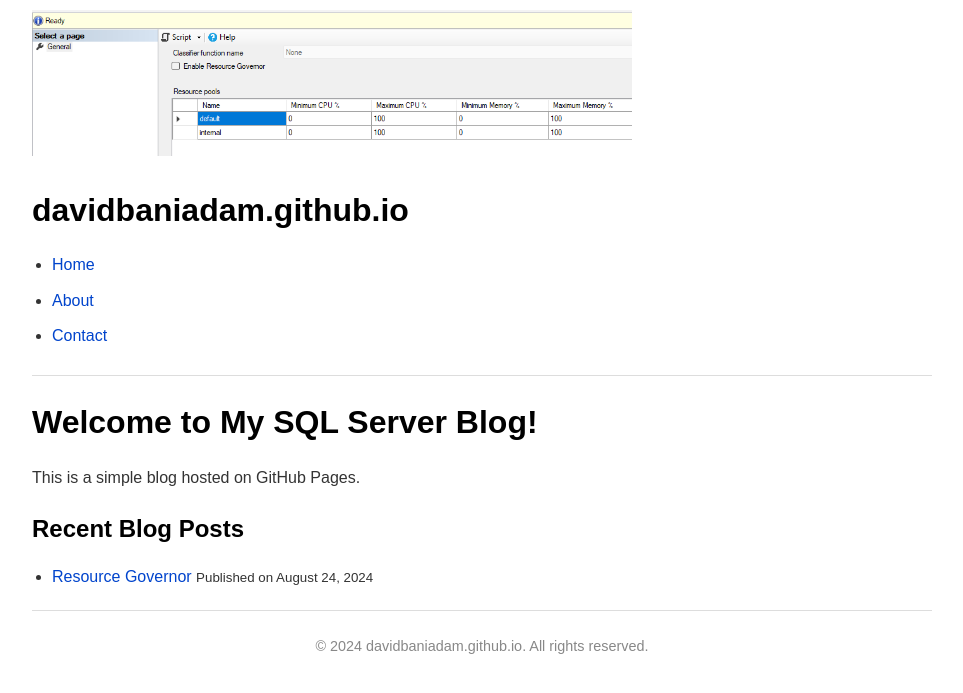
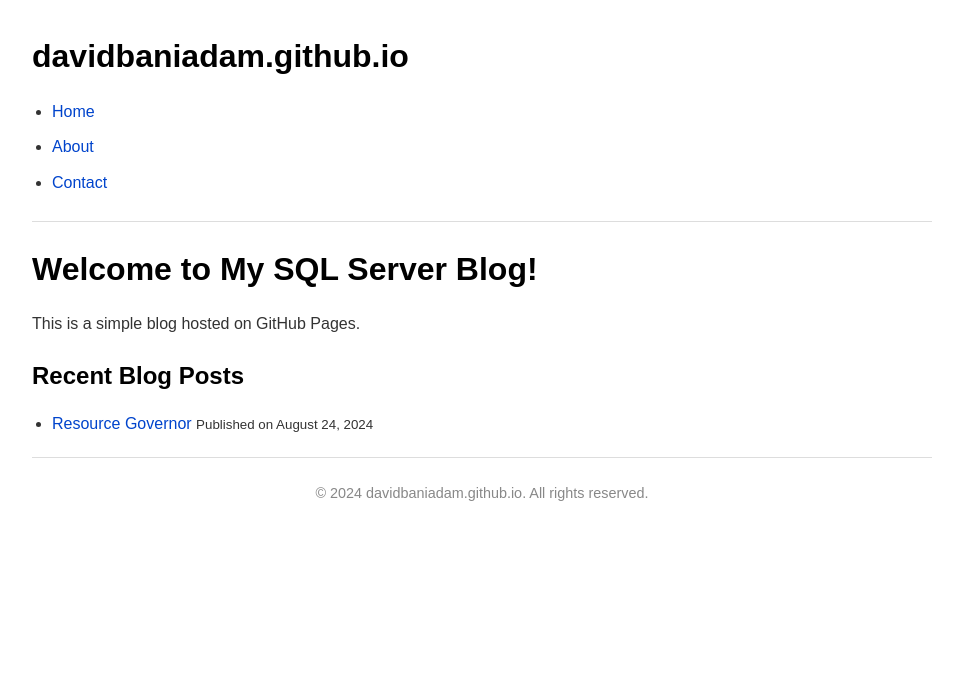
Before and after one commit to davidbaniadam/davidbaniadam.github.io, a Jekyll site: the page built from index.md, in a window 1280 px wide. Shown: the top 693 px of the page, without its empty margins (158-1121 px from the left). Built offline with Jekyll 4.4.1, drawn with Linux system fonts in a browser that asks for light colours.

Commit message:
Update default.html

```diff
--- a/_layouts/default.html
+++ b/_layouts/default.html
@@ -8,7 +8,6 @@
 </head>
 <body>
     <header>
-    <img src="/images/ssms-properties.png" alt="Header Image" width="600">
     <h1>{{ site.title }}</h1>
     <nav>
         <ul>
```
